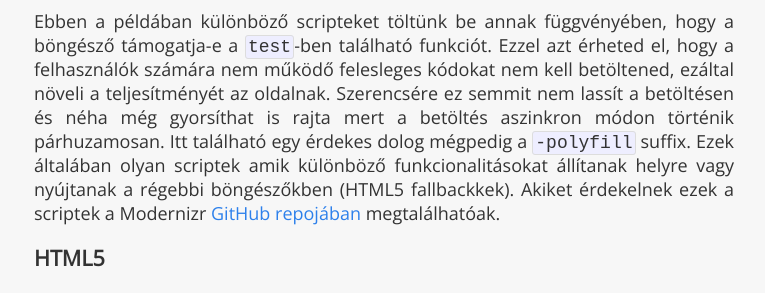
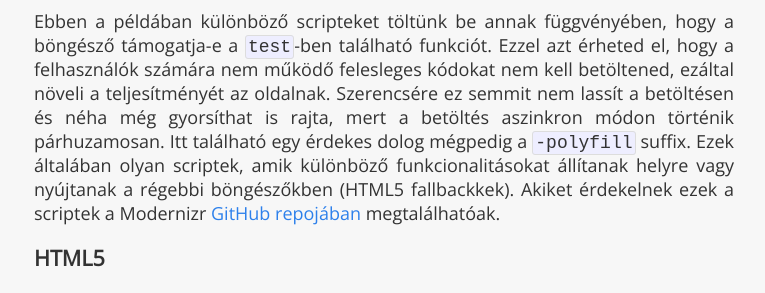
Before and after one commit to kir-dev/kir-dev.sch.bme.hu, a Jekyll site: the page built from _posts/2014-01-05-Modernizr.md, in a window 1280 px wide and 900 px high, scrolled down 1647 px. Shown: the part 227-520 px from the top of the window, without its empty margins (256-1021 px from the left). Built offline with Jekyll 4.4.1, drawn with Linux system fonts in a browser that asks for light colours; some web fonts are replaced; Markdown is read by kramdown in place of the engine named in the settings.

Commit message:
some commas

```diff
--- a/_posts/2014-01-05-Modernizr.md
+++ b/_posts/2014-01-05-Modernizr.md
@@ -65,7 +65,7 @@ Modernizr.load({
 });
 ~~~
 
-Ebben a példában különböző scripteket töltünk be annak függvényében, hogy a böngésző támogatja-e a `test`-ben található funkciót. Ezzel azt érheted el, hogy a felhasználók számára nem működő felesleges kódokat nem kell betöltened, ezáltal növeli a teljesítményét az oldalnak. Szerencsére ez semmit nem lassít a betöltésen és néha még gyorsíthat is rajta mert a betöltés aszinkron módon történik párhuzamosan. Itt található egy érdekes dolog mégpedig a `-polyfill` suffix. Ezek általában olyan scriptek amik különböző funkcionalitásokat állítanak helyre vagy nyújtanak a régebbi böngészőkben (HTML5 fallbackkek). Akiket érdekelnek ezek a scriptek a Modernizr [GitHub repojában](https://github.com/Modernizr/Modernizr/wiki/HTML5-Cross-browser-Polyfills) megtalálhatóak.
+Ebben a példában különböző scripteket töltünk be annak függvényében, hogy a böngésző támogatja-e a `test`-ben található funkciót. Ezzel azt érheted el, hogy a felhasználók számára nem működő felesleges kódokat nem kell betöltened, ezáltal növeli a teljesítményét az oldalnak. Szerencsére ez semmit nem lassít a betöltésen és néha még gyorsíthat is rajta, mert a betöltés aszinkron módon történik párhuzamosan. Itt található egy érdekes dolog mégpedig a `-polyfill` suffix. Ezek általában olyan scriptek, amik különböző funkcionalitásokat állítanak helyre vagy nyújtanak a régebbi böngészőkben (HTML5 fallbackkek). Akiket érdekelnek ezek a scriptek a Modernizr [GitHub repojában](https://github.com/Modernizr/Modernizr/wiki/HTML5-Cross-browser-Polyfills) megtalálhatóak.
 
 ## HTML5
 
```
